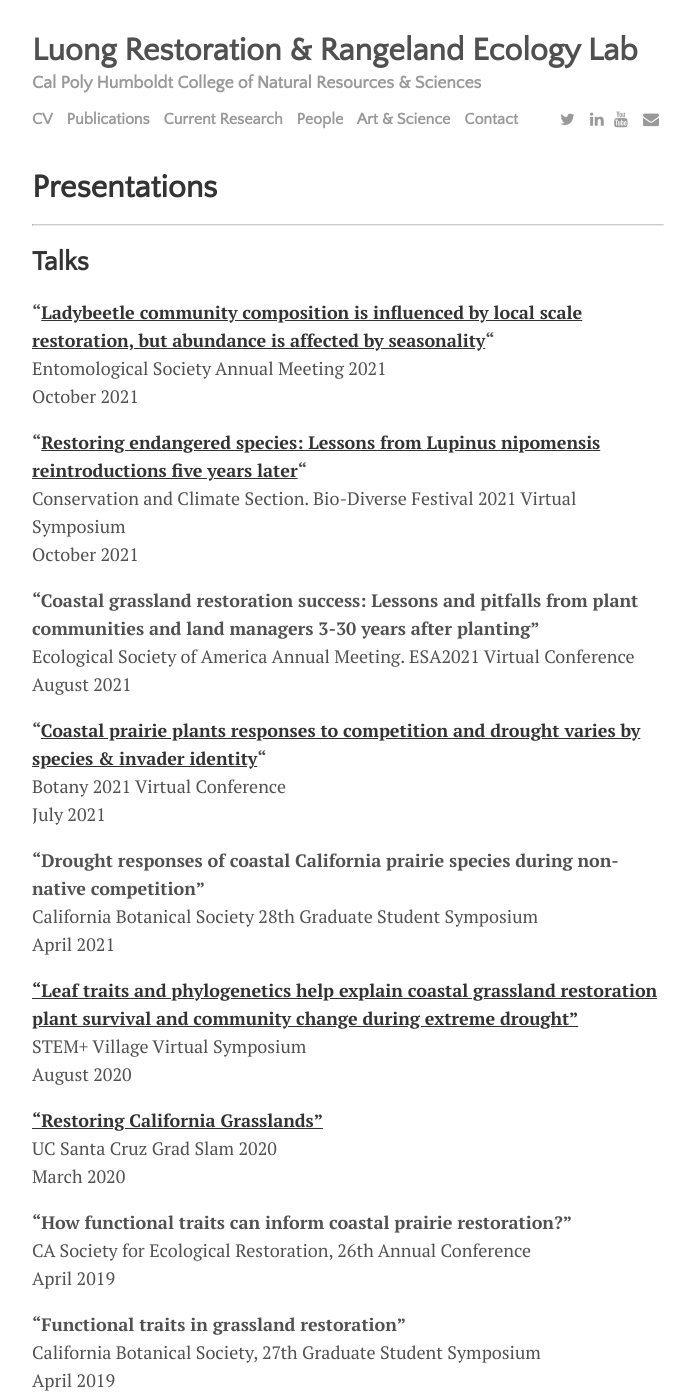
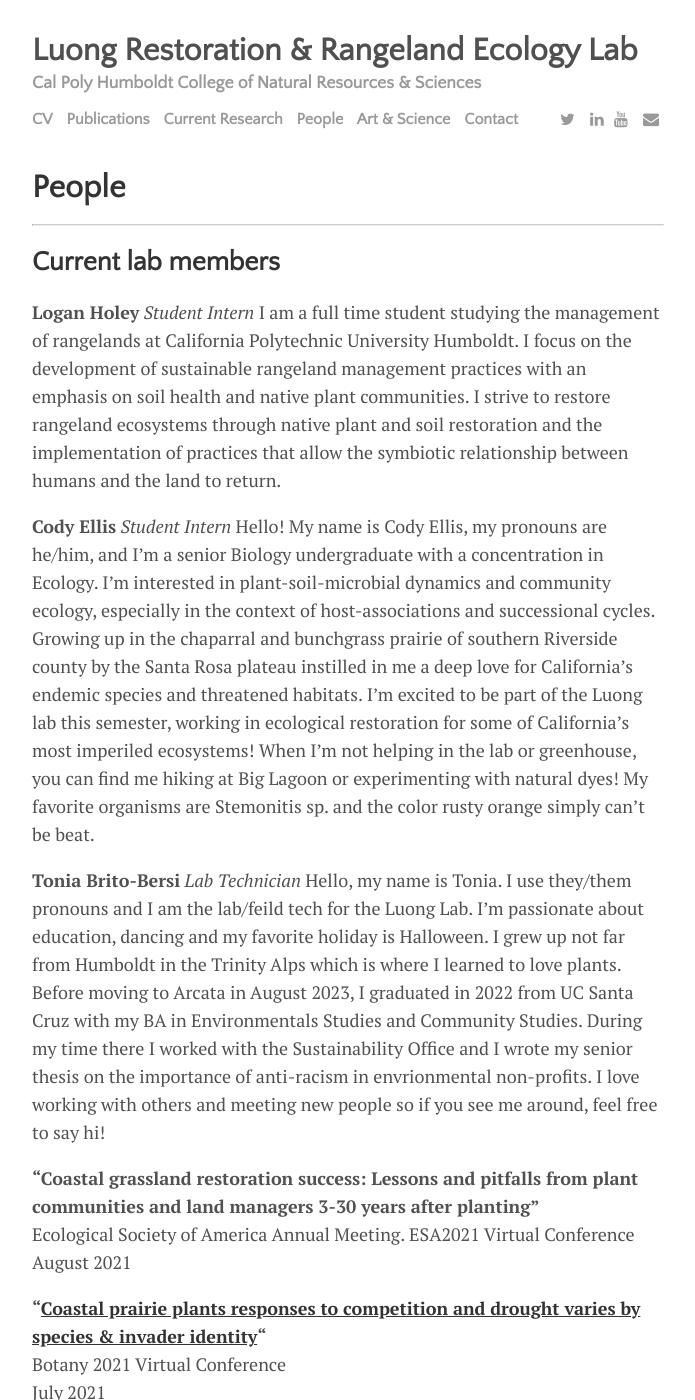
Before and after one commit to austinluong/justinluong.com, a Jekyll site: the page built from menu/presentations.md, in a window 1280 px wide and 1400 px high. Shown: the whole window, without its empty margins (292-987 px from the left). Built offline with Jekyll 4.4.1, drawn with Linux system fonts in a browser that asks for light colours; nearby versions of some CDN libraries.

Commit message:
Update presentations.md
a few lab member descriptions, need to do photos next

```diff
--- a/menu/presentations.md
+++ b/menu/presentations.md
@@ -1,16 +1,22 @@
 ---
 layout: page
-title: Presentations
+title: People
 ---
 --------------------
-## Talks
-**"[Ladybeetle community composition is influenced by local scale restoration, but abundance is affected by seasonality](https://youtu.be/ofUoIvD-tYw)"**
-Entomological Society Annual Meeting 2021
-October 2021
+## Current lab members
 
-**"[Restoring endangered species: Lessons from Lupinus nipomensis reintroductions five years later](https://youtu.be/Z7-r-8f7i-I)"**
-Conservation and Climate Section. Bio-Diverse Festival 2021 Virtual Symposium
-October 2021
+**Logan Holey**
+*Student Intern*
+I am a full time student studying the management of rangelands at California Polytechnic University Humboldt. I focus on the development of sustainable rangeland management practices with an emphasis on soil health and native plant communities. I strive to restore rangeland ecosystems through native plant and soil restoration and the implementation of practices that allow the symbiotic relationship between humans and the land to return.
+
+**Cody Ellis**
+*Student Intern*
+Hello! My name is Cody Ellis, my pronouns are he/him, and I’m a senior Biology undergraduate with a concentration in Ecology. I’m interested in plant-soil-microbial dynamics and community ecology, especially in the context of host-associations and successional cycles. Growing up in the chaparral and bunchgrass prairie of southern Riverside county by the Santa Rosa plateau instilled in me a deep love for California’s endemic species and threatened habitats.  I’m excited to be part of the Luong lab this semester, working in ecological restoration for some of California’s most imperiled ecosystems! When I’m not helping in the lab or greenhouse, you can find me hiking at Big Lagoon or experimenting with natural dyes! My favorite organisms are Stemonitis sp. and the color rusty orange simply can’t be beat.
+
+**Tonia Brito-Bersi**
+*Lab Technician*
+Hello, my name is Tonia. I use they/them pronouns and I am the lab/feild tech for the Luong Lab. I'm passionate about education, dancing and my favorite holiday is Halloween. I grew up not far from Humboldt in the Trinity Alps which is where I learned to love plants. Before moving to Arcata in August 2023, I graduated in 2022 from UC Santa Cruz with my BA in Environmentals Studies and Community Studies. During my time there I worked with the Sustainability Office and I wrote my senior thesis on the importance of anti-racism in envrionmental non-profits. I love working with others and meeting new people so if you see me around, feel free to say hi!
+
 
 **"Coastal grassland restoration success: Lessons and pitfalls from plant communities and land managers 3-30 years after planting"**
 Ecological Society of America Annual Meeting. ESA2021 Virtual Conference
```
